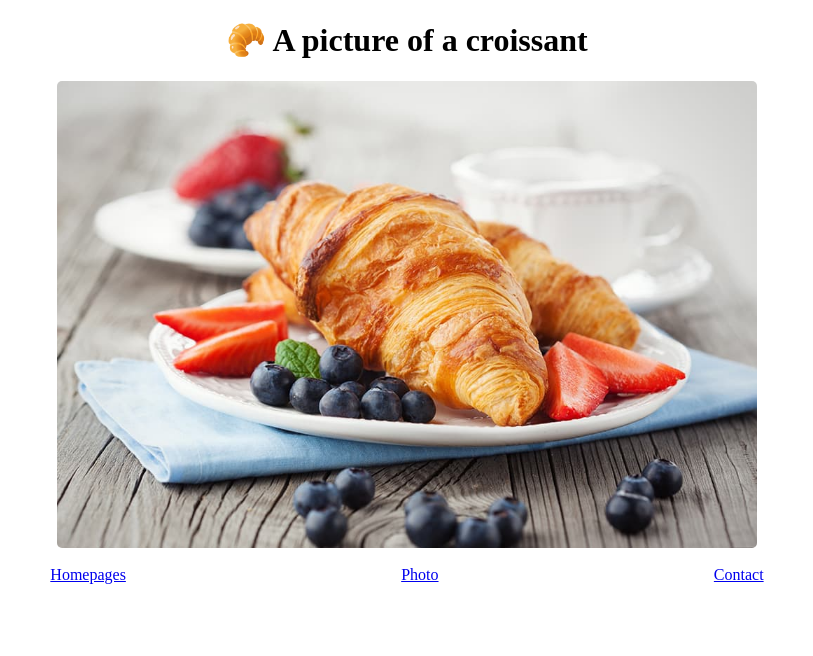
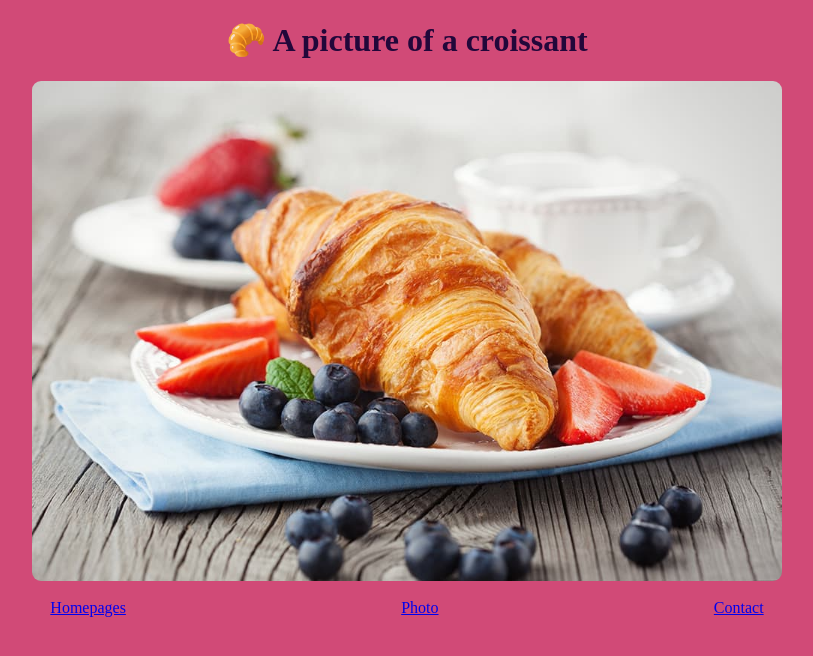
Before and after one commit to Viksia/Croissant, a plain HTML site: page photo.html in a window 1280 px wide. Shown: the whole page, without its empty margins (233-1046 px from the left). Drawn offline with Linux system fonts and the light colour scheme.

Commit message:
Update background and color of h1

```diff
--- a/src/styles.css
+++ b/src/styles.css
@@ -1,5 +1,10 @@
+body {
+  background: rgb(209, 74, 119);
+}
+
 h1 {
   text-align: center;
+  color: rgb(34, 7, 58);
 }
 p {
   text-align: center;
@@ -10,8 +15,8 @@ p {
 }
 
 img {
-  border-radius: 5px;
-  max-width: 700px;
+  border-radius: 9px;
+  max-width: 750px;
   display: block;
   margin: 0 auto;
 }
```
